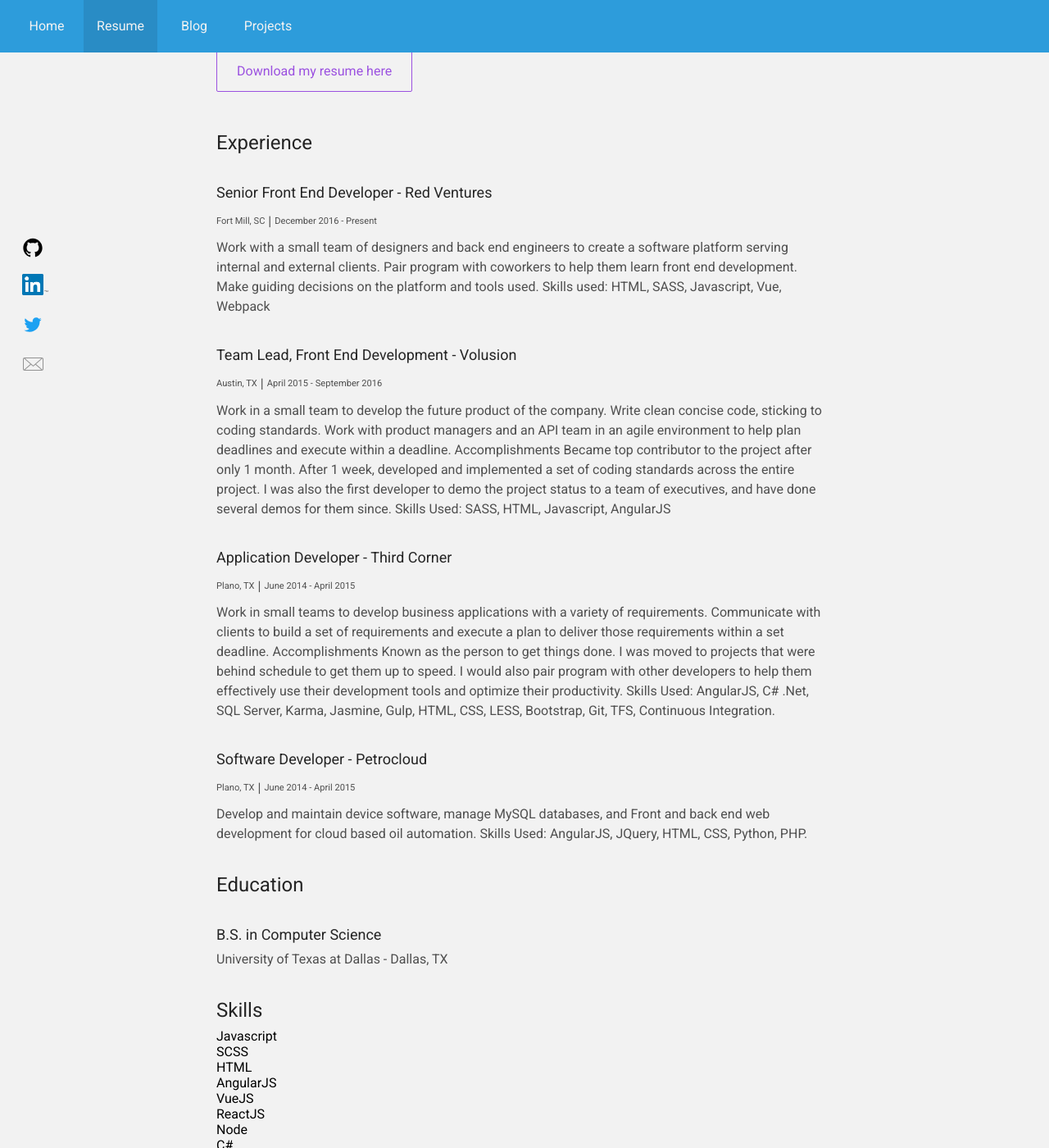
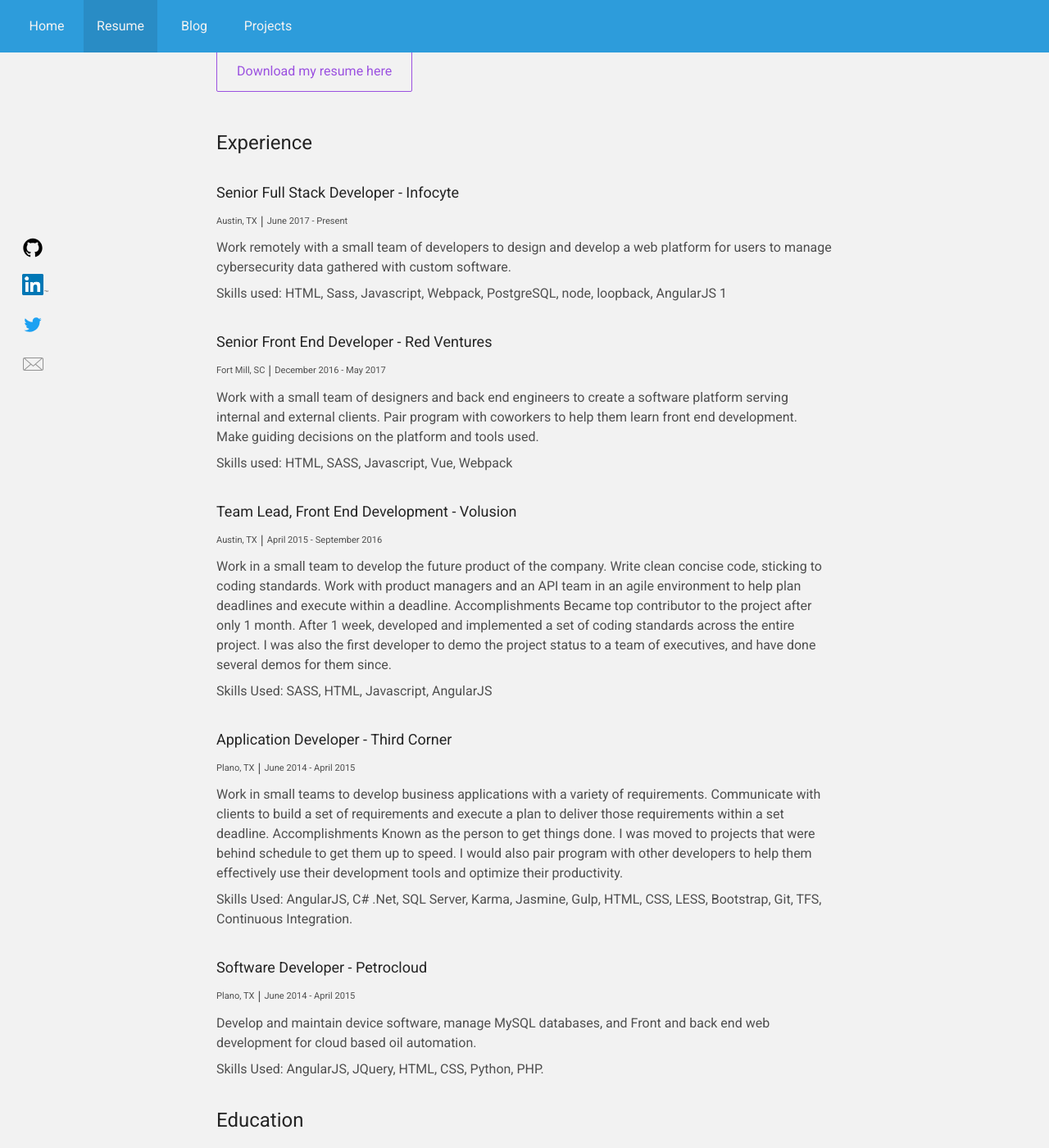
Before and after one commit to Zacharias3690/Portfolio, a Jekyll site: the page built from about.md, in a window 1280 px wide and 1400 px high, scrolled down 247 px. Shown: the whole window at 82% size. Built offline with Jekyll 4.4.1, drawn with Linux system fonts in a browser that asks for light colours.

Commit message:
Update resume

```diff
--- a/about.md
+++ b/about.md
@@ -8,12 +8,22 @@ permalink: /resume/
 
 ## Experience
 
+### Senior Full Stack Developer - Infocyte
+<sup><sub>Austin, TX</sub></sup> |
+<sup><sub>June 2017 - Present</sub></sup>
+
+Work remotely with a small team of developers to design and develop a web platform for users to manage cybersecurity
+data gathered with custom software.
+
+Skills used: HTML, Sass, Javascript, Webpack, PostgreSQL, node, loopback, AngularJS 1
+
 ### Senior Front End Developer - Red Ventures
 <sup><sub>Fort Mill, SC</sub></sup> |
-<sup><sub>December 2016 - Present</sub></sup>
+<sup><sub>December 2016 - May 2017</sub></sup>
 
 Work with a small team of designers and back end engineers to create a software platform serving internal and external clients.
 Pair program with coworkers to help them learn front end development. Make guiding decisions on the platform and tools used.
+
 Skills used: HTML, SASS, Javascript, Vue, Webpack
 
 ### Team Lead, Front End Development - Volusion
@@ -26,6 +36,7 @@ Work with product managers and an API team in an agile environment to help plan
 Accomplishments Became top contributor to the project after only 1 month.
 After 1 week, developed and implemented a set of coding standards across the entire project.
 I was also the first developer to demo the project status to a team of executives, and have done several demos for them since.
+
 Skills Used: SASS, HTML, Javascript, AngularJS
 
 ### Application Developer - Third Corner
@@ -36,6 +47,7 @@ Work in small teams to develop business applications with a variety of requireme
 Communicate with clients to build a set of requirements and execute a plan to deliver those requirements within a set deadline.
 Accomplishments Known as the person to get things done. I was moved to projects that were behind schedule to get them up to speed.
 I would also pair program with other developers to help them effectively use their development tools and optimize their productivity.
+
 Skills Used: AngularJS, C# .Net, SQL Server, Karma, Jasmine, Gulp, HTML, CSS, LESS, Bootstrap, Git, TFS, Continuous Integration.
 
 ### Software Developer - Petrocloud
@@ -43,6 +55,7 @@ Skills Used: AngularJS, C# .Net, SQL Server, Karma, Jasmine, Gulp, HTML, CSS, LE
 <sup><sub>June 2014 - April 2015</sub></sup>
 
 Develop and maintain device software, manage MySQL databases, and Front and back end web development for cloud based oil automation.
+
 Skills Used: AngularJS, JQuery, HTML, CSS, Python, PHP.
 
 ## Education
@@ -58,5 +71,7 @@ University of Texas at Dallas - Dallas, TX
 - VueJS
 - ReactJS
 - Node
+- Loopback
+- PostgreSQL
 - C#
 - Java
```
Also changed, not shown: Gemfile.lock, 1 other file.
